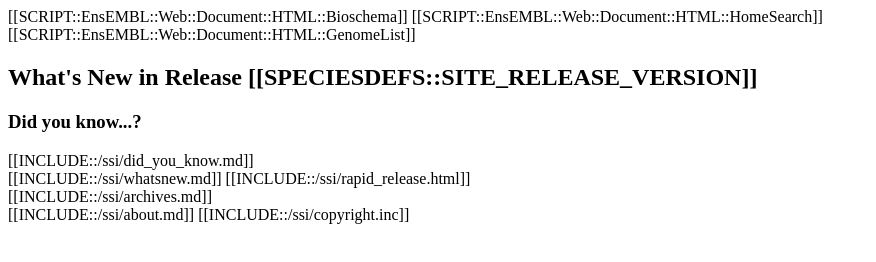
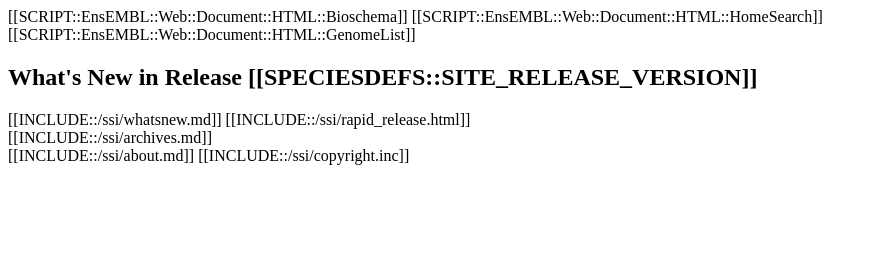
Before and after one commit to EnsemblGenomes/eg-web-protists, a plain HTML site: page htdocs/index.html in a window 1280 px wide. Shown: the whole page, without its empty margins (0-876 px from the left). Drawn offline with Linux system fonts and the light colour scheme.

Commit message:
Remove REST box - ENSWEB-6195

```diff
--- a/htdocs/index.html
+++ b/htdocs/index.html
@@ -21,10 +21,6 @@
 <div class="column-two">
     <div class="column-padding no-right-margin">
       <div class="plain-box"><h2>What's New in Release [[SPECIESDEFS::SITE_RELEASE_VERSION]]</h2>
-        <div class="info-box embedded-box float-right">
-          <h3>Did you know...?</h3>
-          [[INCLUDE::/ssi/did_you_know.md]]
-        </div>
         [[INCLUDE::/ssi/whatsnew.md]]
         [[INCLUDE::/ssi/rapid_release.html]]
       </div>
```
